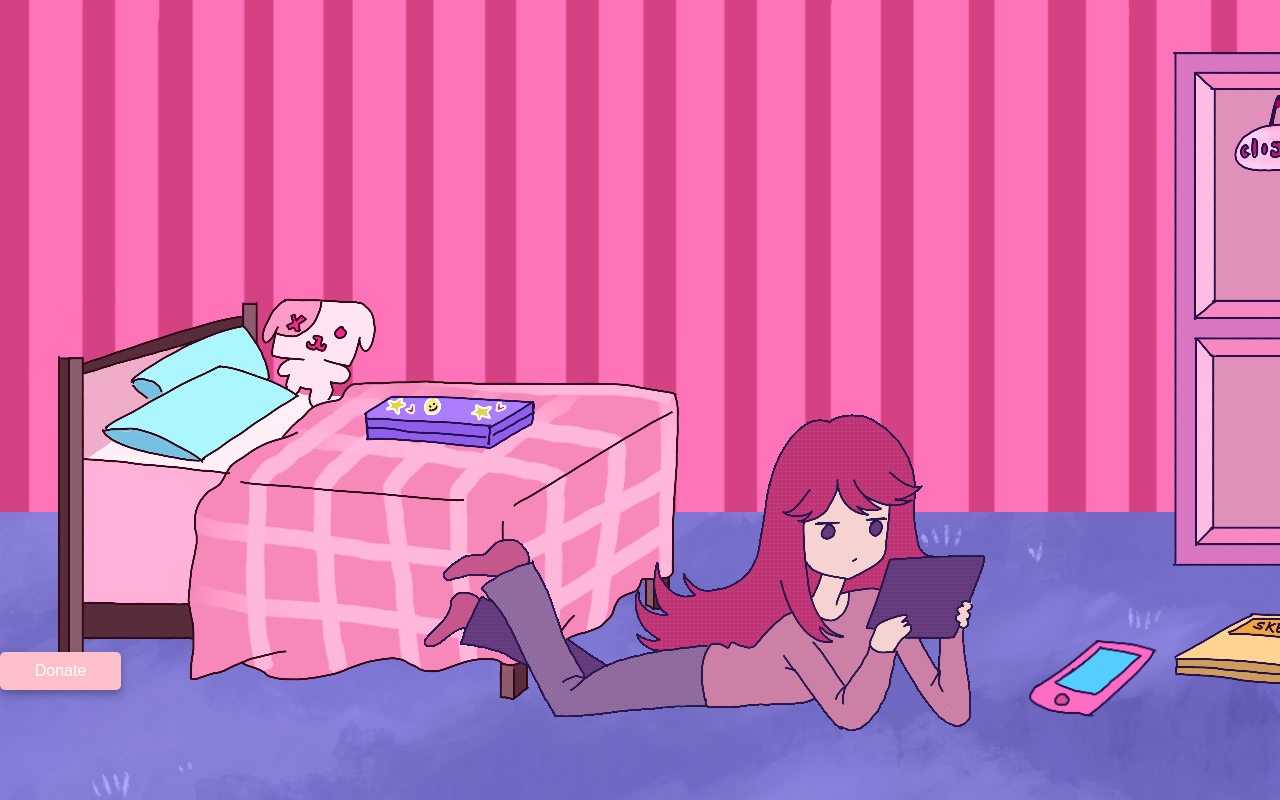
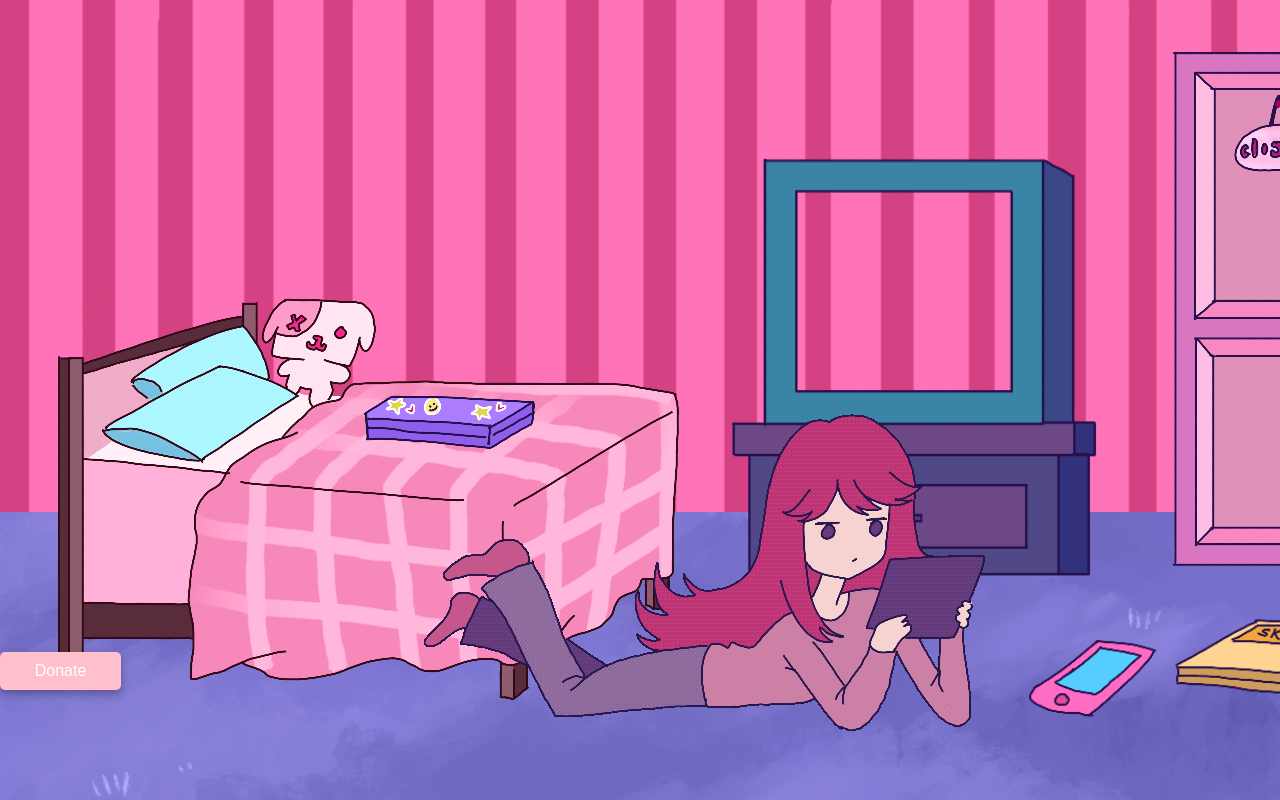
Before and after one commit to lexilure/NeocitiesProject, a plain HTML site: page index.html in a window 1280 px wide. Drawn offline with Linux system fonts and the light colour scheme.

Commit message:
tv image

```diff
--- a/index.html
+++ b/index.html
@@ -8,10 +8,12 @@
 </head>
 <body>
   <div class="center-image">
+
     <img id="bed-image" src="img/bed.png" alt="Bed">
     <img id="wall-image" src="img/wall.png" alt="Wall">
     <img id="girl-gif" src="img/girl.gif" alt="Girl">
     <img id="floor-image" src="img/floor.png" alt="Floor">
+    <img id="tv-image" src="img/tv.png" alt="TV">
     <div class="image-container">
       <div class="button-stack left">
         <button id="about-btn" class="btn">About Me</button>
--- a/styles.css
+++ b/styles.css
@@ -180,8 +180,8 @@ body {
 #sketchbook-btn {
   left: 1150px;
   top: 500px;
-  width: 220px;
-  height: 195px;
+  width: 230px;
+  height: 205px;
   background-color: transparent;
   border: none;
   box-shadow: none;
@@ -204,6 +204,14 @@ body {
   background-color: transparent;
 }
 
+#tv-image {
+  position: absolute;
+  left: 700px;
+  top: 100px;
+  width: 408px;
+  height: auto;
+  z-index: 2;
+}
 
 #bed-image {
   position: absolute;
```
